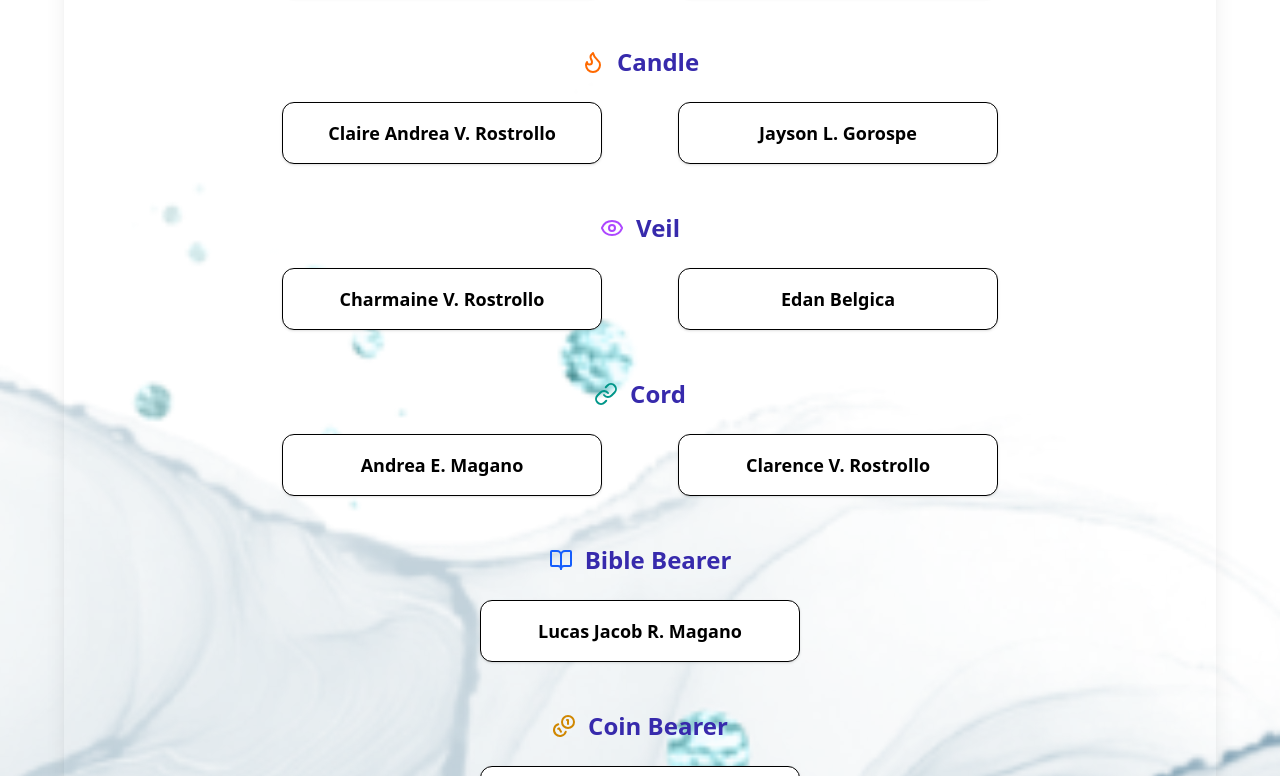
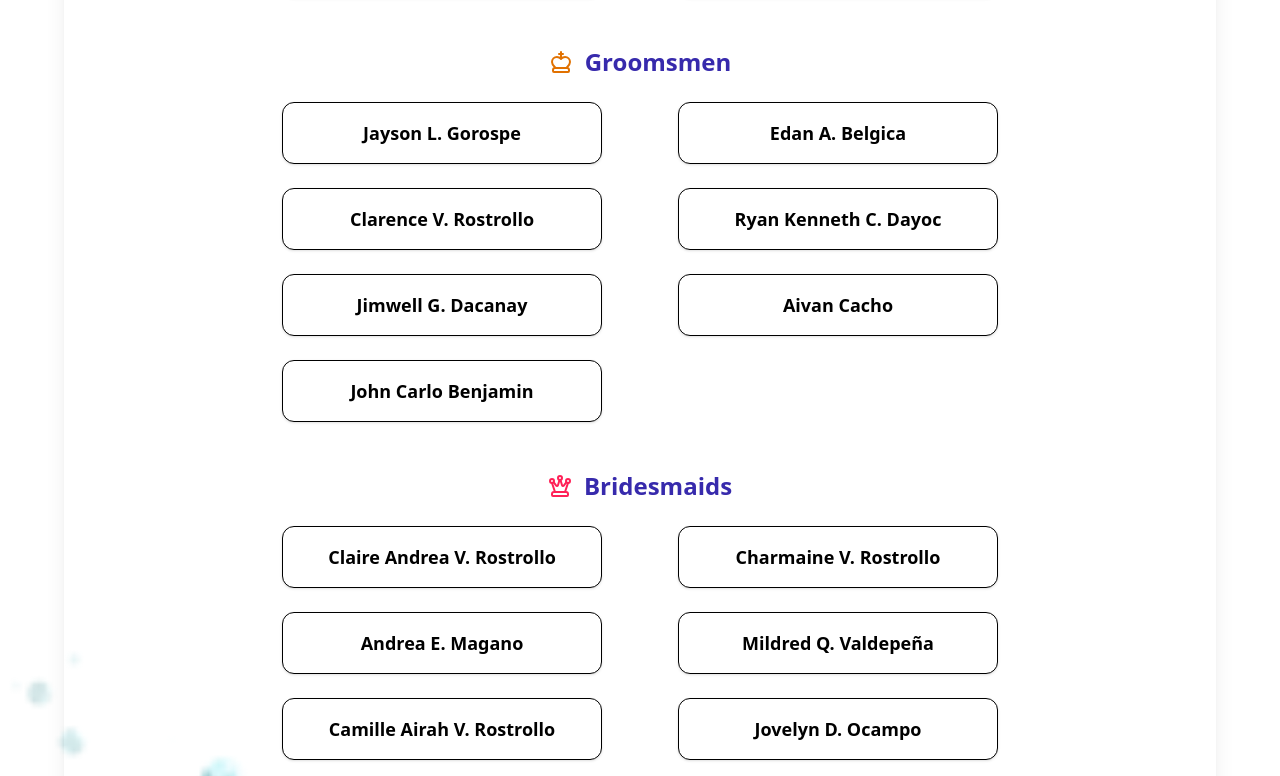
Before and after one commit to Chooeychloe/gibo-issay, a React (Vite) app: page /entourage in a window 1280 px wide. Shown: the part 1524-2300 px from the top of the page. Built offline with nearby package versions, Linux system fonts and the light colour scheme.

Commit message:
edit: entourage list

```diff
--- a/src/pages/Entourage.jsx
+++ b/src/pages/Entourage.jsx
@@ -9,6 +9,9 @@ import {
   Coins,
   LucideGem,
   Sparkles,
+  Star,
+  LucideChessQueen,
+  LucideChessKing,
 } from "lucide-react";
 
 export default function Entourage() {
@@ -18,7 +21,7 @@ export default function Entourage() {
       icon: <Heart className="w-6 h-6 text-pink-600" />,
       members: [
         { name: "Gilbert Magano", role: "Groom" },
-        { name: "Clarissa Rostrollo", role: "Bride" },
+        { name: "Clarissa V. Rostrollo", role: "Bride" },
       ],
     },
     {
@@ -34,6 +37,7 @@ export default function Entourage() {
         { name: "Ma. Cristina V. Rostrollo" },
       ],
     },
+
     {
       title: "Ninong",
       icon: <Crown className="w-6 h-6 text-amber-600" />,
@@ -63,6 +67,32 @@ export default function Entourage() {
       ],
     },
     {
+      title: "Groomsmen",
+      icon: <LucideChessKing className="w-6 h-6 text-amber-600" />,
+      members: [
+        { name: "Jayson L. Gorospe" },
+        { name: "Edan A. Belgica" },
+        { name: "Clarence V. Rostrollo" },
+        { name: "Ryan Kenneth C. Dayoc" },
+        { name: "Jimwell G. Dacanay" },
+        { name: "Aivan Cacho" },
+        { name: "John Carlo Benjamin" },
+      ],
+    },
+    {
+      title: "Bridesmaids",
+      icon: <LucideChessQueen className="w-6 h-6 text-rose-500" />,
+      members: [
+        { name: "Claire Andrea V. Rostrollo" },
+        { name: "Charmaine V. Rostrollo" },
+        { name: "Andrea E. Magano" },
+        { name: "Mildred Q. Valdepeña" },
+        { name: "Camille Airah V. Rostrollo" },
+        { name: "Jovelyn D. Ocampo" },
+        { name: "Ehryn Keisha M. Capitle" },
+      ],
+    },
+    {
       title: "Candle",
       icon: <Flame className="w-6 h-6 text-orange-500" />,
       members: [
@@ -73,7 +103,10 @@ export default function Entourage() {
     {
       title: "Veil",
       icon: <Eye className="w-6 h-6 text-purple-500" />,
-      members: [{ name: "Charmaine V. Rostrollo" }, { name: "Edan Belgica" }],
+      members: [
+        { name: "Charmaine V. Rostrollo" },
+        { name: "Edan A. Belgica" },
+      ],
     },
     {
       title: "Cord",
```
